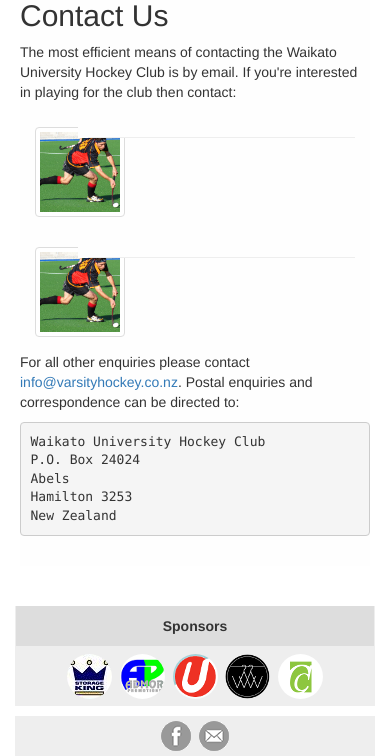
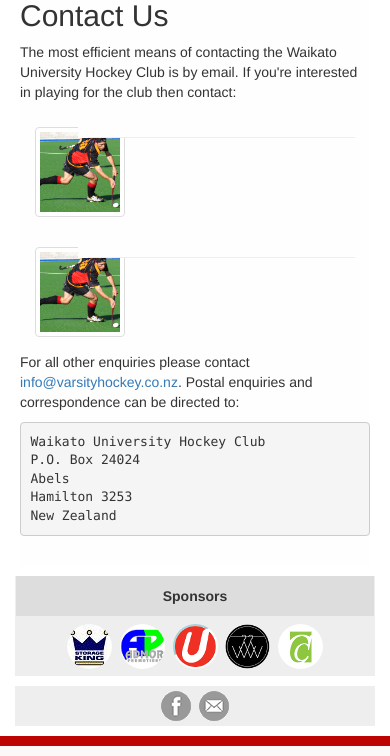
Before and after one commit to brendonj/varsityhockey, a Python web app: template templates/contact.html in a window 390 px wide. Shown: the part 421-1177 px from the top of the page. Run offline with Jinja, Linux system fonts and the light colour scheme; the template is opened without the code that fills it, so the values that code supplies are empty.

Commit message:
Place a footer on small screens to raise the contact block.

```diff
--- a/css/varsityhockey.css
+++ b/css/varsityhockey.css
@@ -224,3 +224,17 @@
 	/*font-weight: bold;*/
 	color: black;
 }
+
+/* any screen size that has the sponsors at the bottom needs a footer */
+@media (max-width: 991px) {
+	.sidebar-box:first-child {
+		margin-top: 10px;
+	}
+
+	div.footer {
+		margin-top: 10px;
+		height: 10px;
+		width: 100%;
+		background: #be0403;
+	}
+}
--- a/templates/skeleton.html
+++ b/templates/skeleton.html
@@ -119,6 +119,11 @@
                 </div>
 
             </div> <!-- row -->
+
+            <div class="row">
+                <div class="footer">
+                </div>
+            </div>
         </div> <!-- container -->
     </body>
 
```
